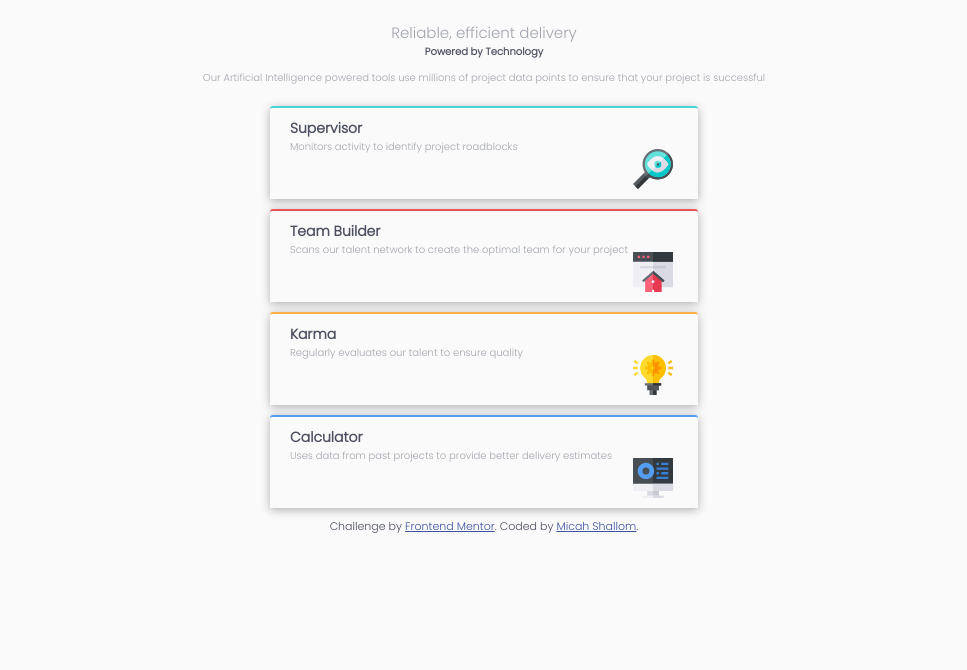
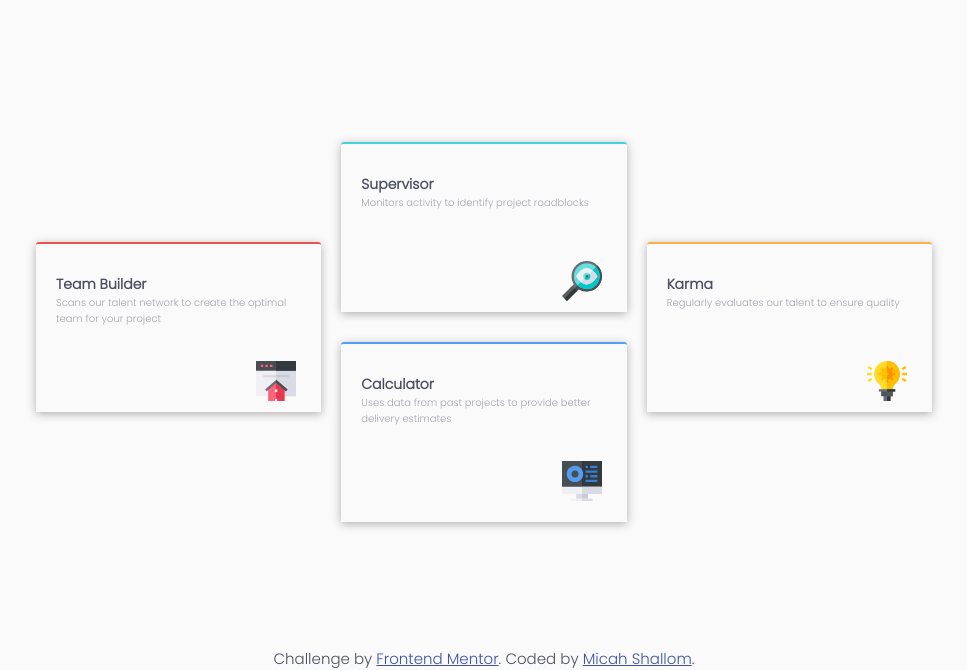
Before and after one commit to Micah-Shallom/Four-card-feature-section, a plain HTML site: page index.html in a window 1280 px wide. Shown: the part 130-800 px from the top of the page, without its empty margins (156-1123 px from the left). Drawn offline with Linux system fonts and the light colour scheme.

Commit message:
DesktopView and additional corrections

```diff
--- a/index.html
+++ b/index.html
@@ -57,7 +57,7 @@
     </div>
  </main>
 
-<footer>
+<footer class="footer">
   <p class="attribution">
     Challenge by <a href="https://www.frontendmentor.io?ref=challenge" target="_blank">Frontend Mentor</a>.
     Coded by <a href="https://github.com/Micah-Shallom">Micah Shallom</a>.
--- a/style.css
+++ b/style.css
@@ -17,10 +17,11 @@ body{
     font-size: 10px;
     background-color: var(--Very-Dark-Blue);
     color: var(--Grayish-Blue);
-
 }
 
-*{
+*,
+*::before,
+*::after{
     margin: 0;
     padding: 0;
     box-sizing: border-box;
@@ -33,14 +34,16 @@ body{
     display: flex;
     flex-direction: column;
     height: 100vh;
+    overflow-y: auto;
     justify-content: center;
     align-items: center;
-    padding: 25px 29px 10px 29px;
-    min-height: 100vh;
+    padding: 5px 29px 0px 29px;
+
 }
 h2{
     font-size: 14px;
     color: var(--Very-Dark-Blue);
+    word-wrap: break-word;
 }
 .title{
     font-size: 15px;
@@ -57,7 +60,7 @@ h2{
 }
 .headerCaption{
     text-align: center;
-    font-size: 10px;
+    font-size: 15px;
     margin-top: 10px;
 }
 .main{
@@ -110,7 +113,7 @@ h2{
     border-top: 2px solid var(--Blue);
 }
 .attribution {
-    font-size: 11px;
+    font-size: 15px;
     text-align: center;
     color: var(--Very-Dark-Blue);
 }
--- a/style1.css
+++ b/style1.css
@@ -8,10 +8,67 @@
     --Very-Light-Gray: hsl(0, 0%, 98%);
 }
 
-@media screen and (min-width:376px){
+@media screen and (min-width:376px) and (max-width:1440px) {
+
     .container{
-        max-width: 1440px;
+        max-width: 100%;
         background-color: var(--Very-Light-Gray);
         width: 100%;
+        max-height: auto;
+        height: 100vh;
+        overflow-y: scroll;
+        overflow-x: hidden;
+        display: flex;
+        justify-content: stretch;
+    }
+    .header,.footer{
+        width: 100vw;
+
+    }
+    .title{
+        font-size: 25px;
+
+    }
+    .subtitle{
+        font-size: 25px;
+        font-weight: 900;
+    }
+    .headerCaption{
+        width: 40%;
+        margin: 0px auto;
+        font-weight: 600;
+    }
+    .main{
+        display: grid;
+        width: 70vw;
+        margin:auto;
+        height: auto;
+        grid-template-columns: repeat(6,1fr);
+        grid-auto-rows: minmax(80px,auto);
+        grid-gap:20px;
+        grid-template-areas:
+        '.       .       first first        .       .'
+        'second second   first first      third third'
+        'second second   fourth fourth    third third'
+        '.      .        fourth fourth      .       .'
+        ;
+    }
+    .first{
+        grid-area: first;
+    }
+    .second{
+        grid-area:second;
+    }
+    .third{
+        grid-area:third;
+    }
+    .fourth{
+        grid-area:fourth;
+    }
+    .block{
+        padding-top: 30px;
+    }
+    .image{
+        margin-top: 50px;
     }
 }
```
